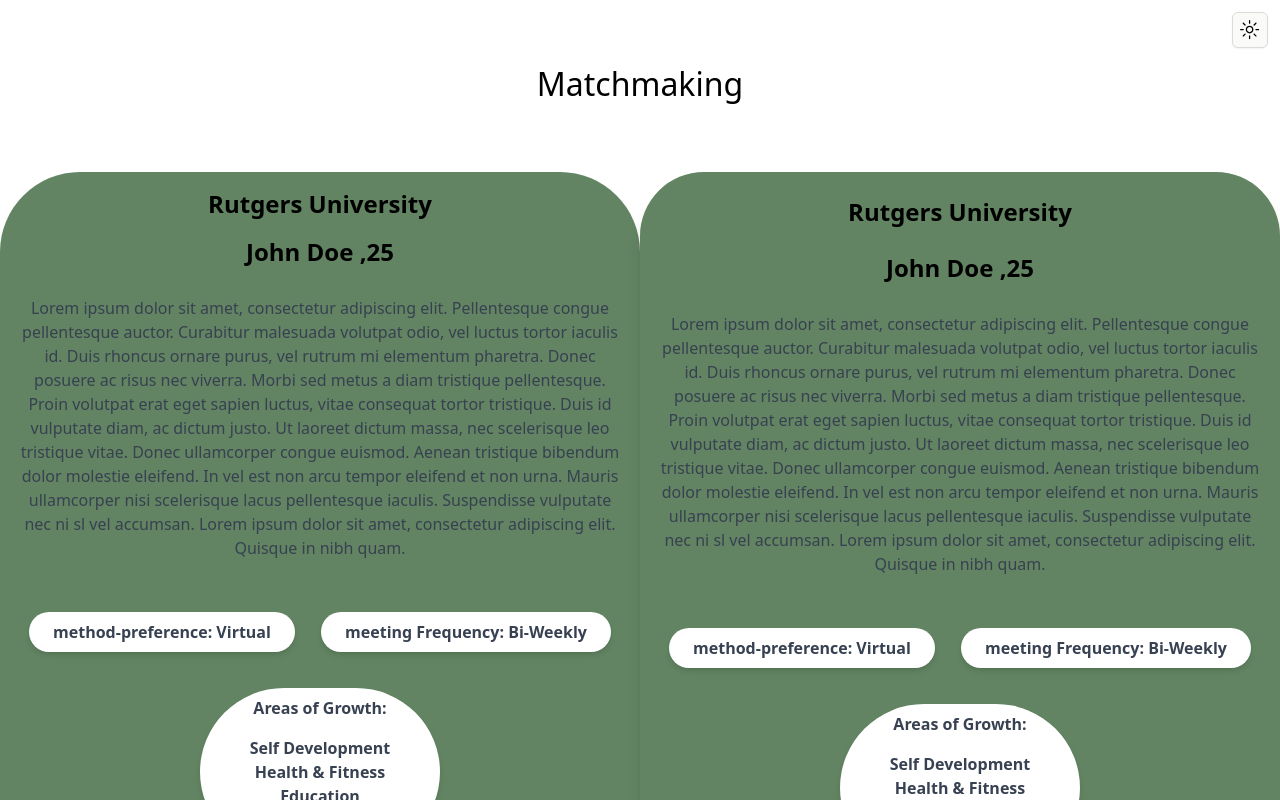
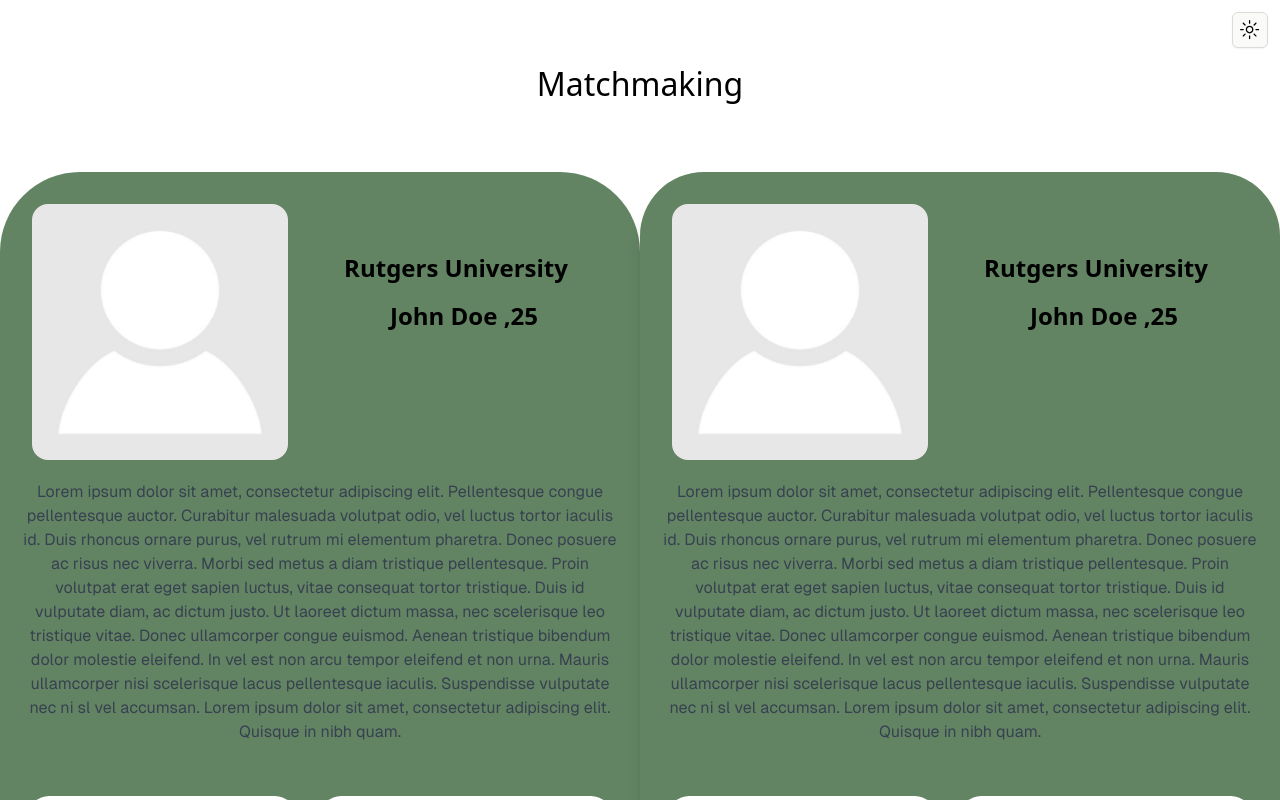
Before and after one commit to RiosNicholas/accountabuddy, a Next.js app: page /discover in a window 1280 px wide. Shown: the top 800 px of the page. Built offline with nearby package versions, Linux system fonts and the light colour scheme.

Commit message:
added and styled the profile image in the user matchmaking view

```diff
--- a/app/discover/page.tsx
+++ b/app/discover/page.tsx
@@ -3,6 +3,8 @@
 import React from "react";
 import * as Avatar from "@radix-ui/react-avatar";
 import PromptDisplay from "@/components/PromptDisplay";
+import Image from 'next/image';
+import myImage from '@/public/profile-picture.jpg';
 
 export default function MatchMaking() {
 
@@ -21,11 +23,6 @@ export default function MatchMaking() {
         'name': "Corbin Grosso",
         prompts,
         'blurb': "Hi! I'm Corbin, and I'm one of the people who made this web app!"
-    }
-
-    function ProfileCard() {
-
-
     }
 
     let viewingProfile = false;
@@ -69,9 +66,18 @@ export default function MatchMaking() {
 
 
                         <div id="profile-details">
+
+                        <div className="p-8">
+                            <Image
+                                className="w-64 h-64  object-cover rounded-2xl float-left "
+                                src={myImage}
+                                alt="My Image"
+                            />
+                        </div>
+
                         <div id="profile-college" className="p-4 text-2xl font-bold text-black">Rutgers University </div>
                             <div id="profile-name" className=" text-2xl font-bold text-black">John Doe ,25</div>
-                            <div id="profile-bio" className="p-5 text-base mt-2 text-gray-700">Lorem ipsum dolor sit amet, consectetur adipiscing elit. Pellentesque congue pellentesque auctor.
+                            <div id="profile-bio" className="clear-both p-5 text-base font-[family-name:var(--font-geist-sans)] mt-2 text-gray-700">Lorem ipsum dolor sit amet, consectetur adipiscing elit. Pellentesque congue pellentesque auctor.
                                 Curabitur malesuada volutpat odio, vel luctus tortor iaculis id. Duis rhoncus ornare purus, vel rutrum mi elementum
                                 pharetra. Donec posuere ac risus nec viverra. Morbi sed metus a diam tristique pellentesque. Proin volutpat erat eget
                                 sapien luctus, vitae consequat tortor tristique. Duis id vulputate diam, ac dictum justo. Ut laoreet dictum massa,
@@ -118,9 +124,18 @@ export default function MatchMaking() {
 
 
                         <div id="profile-details">
-                        <div id="profile-college" className="p-6 text-2xl font-bold text-black">Rutgers University </div>
-                            <div id="profile-name" className="text-2xl font-bold text-black">John Doe ,25</div>
-                            <div id="profile-bio" className=" p-5 text-base mt-2 text-gray-700">Lorem ipsum dolor sit amet, consectetur adipiscing elit. Pellentesque congue pellentesque auctor.
+
+                        <div className="p-8">
+                            <Image
+                                className="w-64 h-64  object-cover rounded-2xl float-left "
+                                src={myImage}
+                                alt="My Image"
+                            />
+                        </div>
+
+                        <div id="profile-college" className="p-4 text-2xl font-bold text-black">Rutgers University </div>
+                            <div id="profile-name" className=" text-2xl font-bold text-black">John Doe ,25</div>
+                            <div id="profile-bio" className="clear-both p-5 text-base font-[family-name:var(--font-geist-sans)] mt-2 text-gray-700">Lorem ipsum dolor sit amet, consectetur adipiscing elit. Pellentesque congue pellentesque auctor.
                                 Curabitur malesuada volutpat odio, vel luctus tortor iaculis id. Duis rhoncus ornare purus, vel rutrum mi elementum
                                 pharetra. Donec posuere ac risus nec viverra. Morbi sed metus a diam tristique pellentesque. Proin volutpat erat eget
                                 sapien luctus, vitae consequat tortor tristique. Duis id vulputate diam, ac dictum justo. Ut laoreet dictum massa,
```
